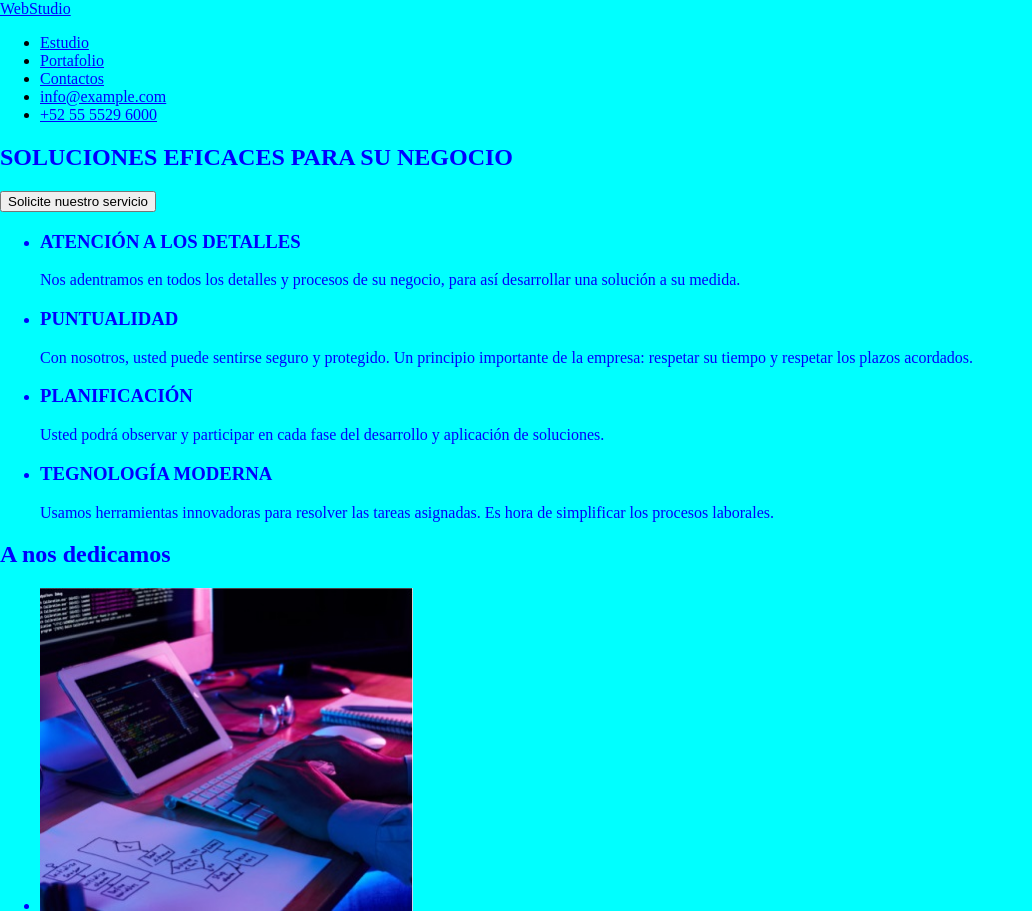
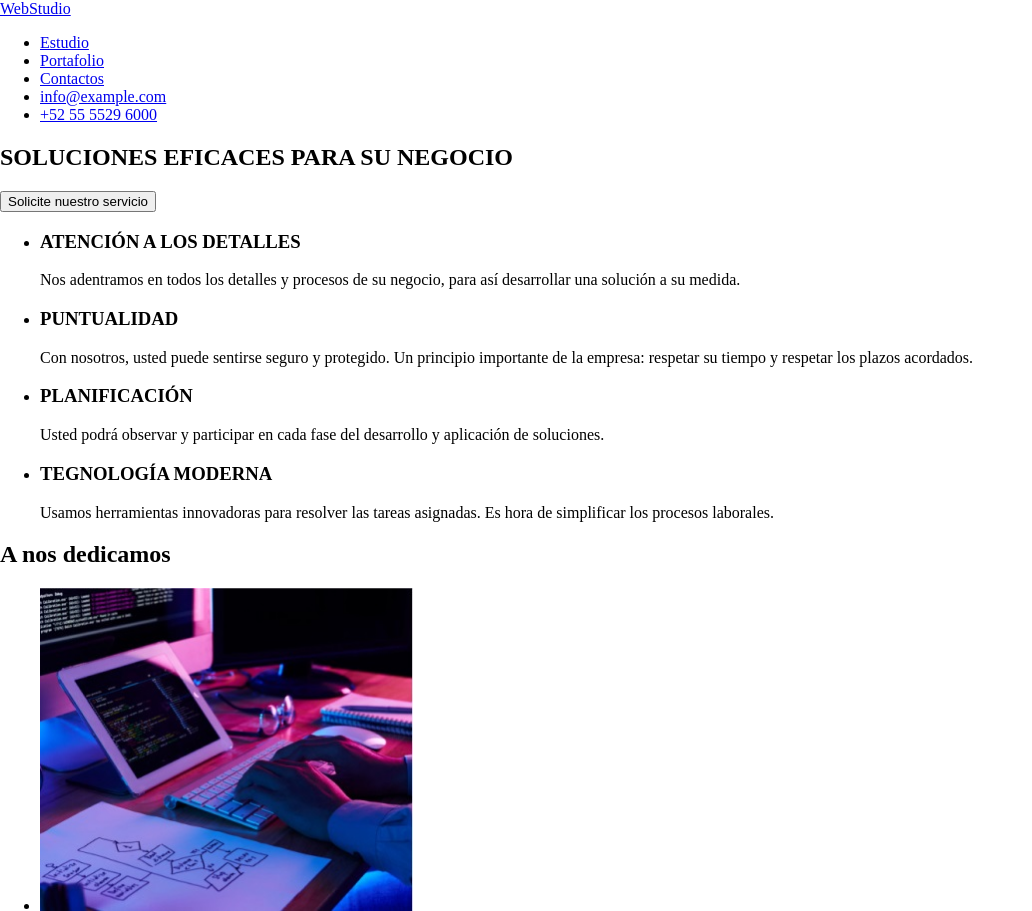
Before and after one commit to StivenAguirre/goit-markup-hw-01, a plain HTML site: page index.html in a window 1280 px wide. Shown: the top 911 px of the page, without its empty margins (0-1032 px from the left). Drawn offline with Linux system fonts and the light colour scheme.

Commit message:
cambios para vincular pagina 1 con la 2

```diff
--- a/css/styles.css
+++ b/css/styles.css
@@ -1,13 +1,4 @@
 body {
   padding: 0;
   margin: 0;
-  background-color: aqua;
 }
-
-a {
-  color: blue;
-}
-
-section {
-  color: blue;
-}
--- a/index.html
+++ b/index.html
@@ -21,7 +21,7 @@
           </li>
           <li>
             <a
-              href="file:///C:/Users/stive/OneDrive/Documentos/GitHub/goit-markup-hw-02/Portafolio.html"
+              href="file:///C:/Users/stive/OneDrive/Documentos/GitHub/goit.markup-hw-02/index.html"
             >
               Portafolio</a
             >
```
